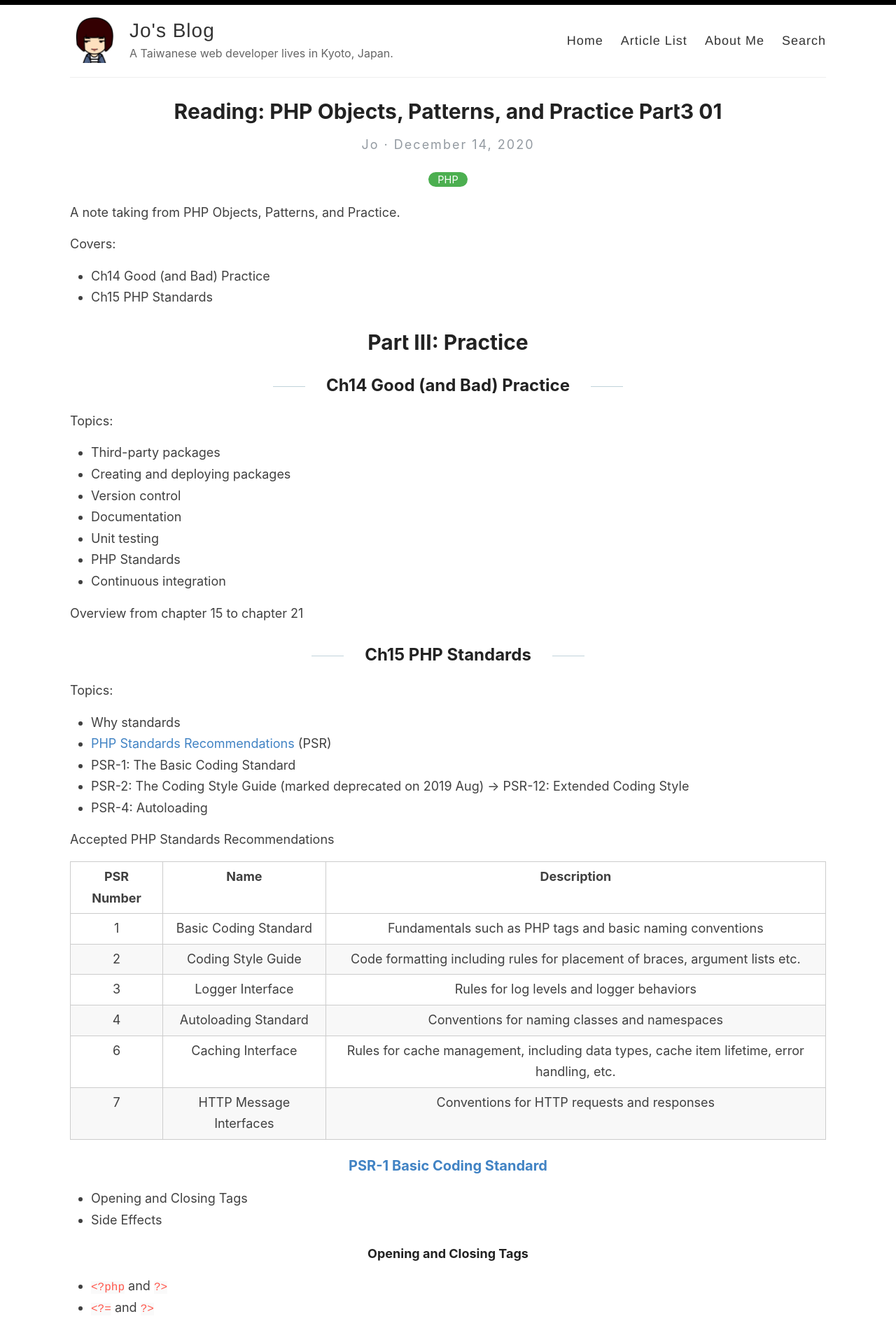
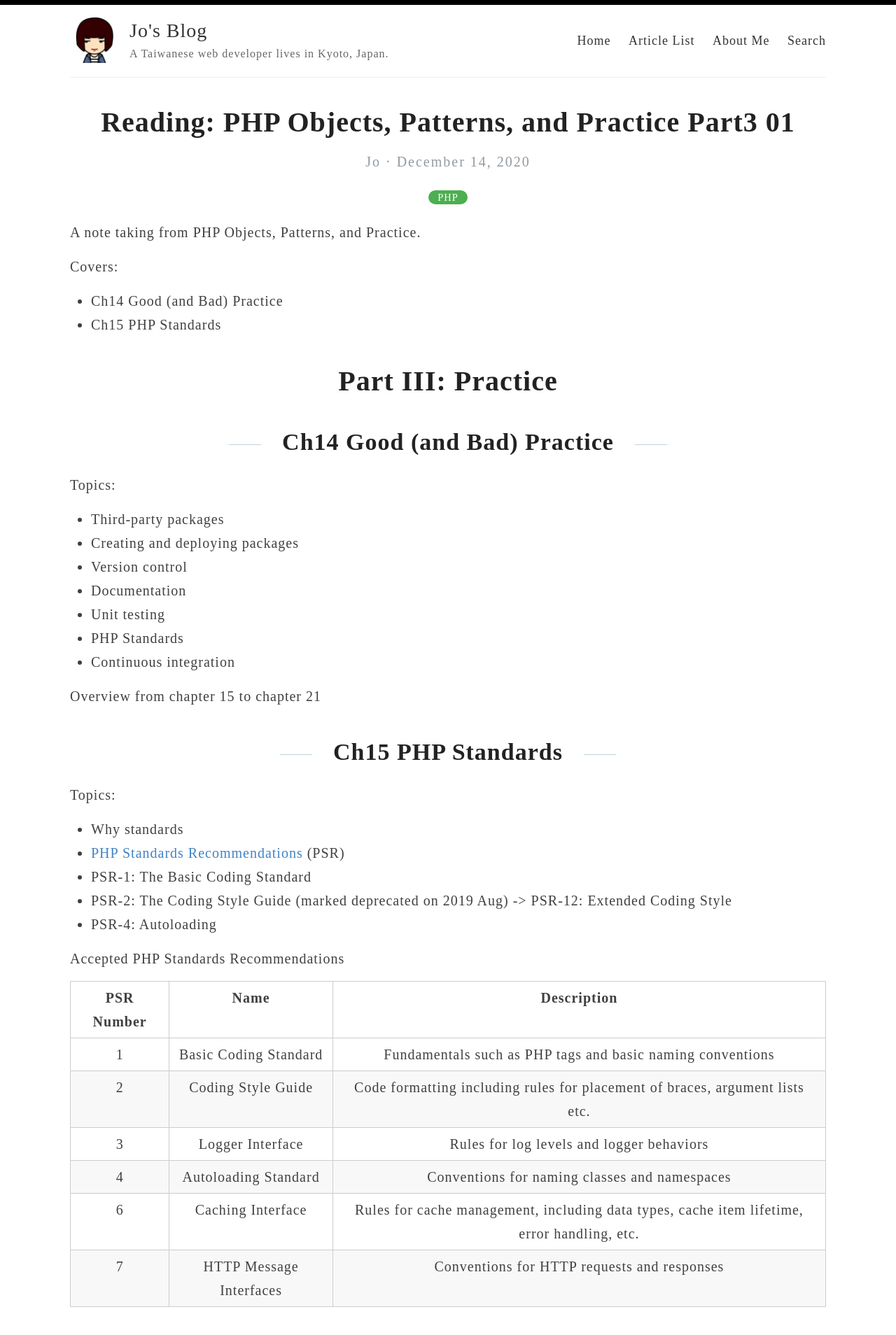
Before and after one commit to Jo-Minken/Jo-Minken.github.io, a Jekyll site: the page built from _posts/2020-12-14-Reading-PHP-Objects-Patterns-and-Practice-03-01.md, in a window 1280 px wide. Shown: the top 1908 px of the page at 70% size. Built offline with Jekyll 4.4.1, drawn with Linux system fonts in a browser that asks for light colours; some web fonts are replaced.

Commit message:
新增字型 Taipei Sans TC 台北黑體 ♡

```diff
--- a/_sass/_darcula.scss
+++ b/_sass/_darcula.scss
@@ -2,18 +2,20 @@
     background-color: #1e1c3f;
     padding: 7px 7px 7px 10px;
     overflow: auto;
-    font-size: 95%;
+    font-size: 18px;
+    letter-spacing: initial;
 }
 
 code {
     font-family:'Bitstream Vera Sans Mono','Courier', monospace;
     color: #d8d8d8;
+    letter-spacing: initial;
 }
 
 .highlighter-rouge {
     background-color: #FAFAFA;
     color: #FF554A;
-    font-size: 16px;
+    font-size: 20px;
 }
 
 .highlight .hll { background-color: #f1fa8c }
--- a/assets/style.scss
+++ b/assets/style.scss
@@ -13,7 +13,17 @@
 /* BASE RULES */
 /**************/
 
-@import url('https://fonts.googleapis.com/css?family=Roboto');
+@font-face {
+  font-family: "Taipei Sans TC";
+  src: url("/fonts/TaipeiSansTCBeta-Light.ttf") format("truetype");
+}
+
+@font-face {
+  font-family: 'Taipei Sans TC';
+  src: url("/fonts/TaipeiSansTCBeta-Regular.ttf") format("truetype");
+  font-weight: bold;
+  font-style: normal;
+}
 
 html {
   font-size: 100%;
@@ -22,11 +32,13 @@ html {
 
 body {
   background: #fff;
-  font-family: -system-ui, -apple-system, BlinkMacSystemFont, "Segoe UI", Roboto, Helvetica, Arial, sans-serif, "Apple Color Emoji", "Segoe UI Emoji", "Segoe UI Symbol";
+  // font-family: -system-ui, -apple-system, BlinkMacSystemFont, "Segoe UI", Roboto, Helvetica, Arial, sans-serif, "Apple Color Emoji", "Segoe UI Emoji", "Segoe UI Symbol";
+  font-family: "Taipei Sans TC";
   color: #404040;
   line-height: 1.7;
   font-weight: 400;
-  font-size: 18px;
+  font-size: 20px;
+  letter-spacing: 1px;
   height: 100%;
 }
 
@@ -38,7 +50,8 @@ body {
 }
 
 h1, h2, h3, h4, h5, h6 {
-  font-family: -system-ui, -apple-system, BlinkMacSystemFont, "Segoe UI", Roboto, Helvetica, Arial, sans-serif, "Apple Color Emoji", "Segoe UI Emoji", "Segoe UI Symbol";
+  // font-family: -system-ui, -apple-system, BlinkMacSystemFont, "Segoe UI", Roboto, Helvetica, Arial, sans-serif, "Apple Color Emoji", "Segoe UI Emoji", "Segoe UI Symbol";
+  font-family: "Taipei Sans TC";
   color: $darkerGray;
   font-weight: bold;
 
@@ -53,14 +66,14 @@ h1, h2, h3, h4, h5, h6 {
 }
 
 h1 {
-  font-size: 30px;
+  font-size: 40px;
   a {
     color: inherit;
   }
 }
 
 h2 {
-  font-size: 24px;
+  font-size: 34px;
 }
 
 @media (min-width: 769px){
@@ -76,12 +89,21 @@ h2 {
 }
 
 h3 {
-  font-size: 20px;
+  font-size: 30px;
+  border-bottom: #c0d3da 2px dashed;
 }
 
-h4 {
-  font-size: 18px;
-  color: #222;
+h4, h5, h6 {
+  font-size: 28px;
+  color: #a1bdc7;
+}
+
+h5 {
+  font-size: 26px;
+}
+
+h6 {
+  font-size: 24px;
 }
 
 p {
@@ -315,7 +337,8 @@ p > img {
   margin: 0;
   color: $darkGray;
   cursor: pointer;
-  font-family: $helveticaNeue;
+  // font-family: $helveticaNeue;
+  font-family: "Taipei Sans TC";
   font-weight: 300;
   font-size: 28px;
   letter-spacing: 1px;
@@ -339,7 +362,8 @@ p > img {
 nav {
   float: right;
   margin-top: 23px; // @TODO: Vertically middle align
-  font-family: $helveticaNeue;
+  // font-family: $helveticaNeue;
+  font-family: "Taipei Sans TC";
   font-size: 18px;
 
   @include mobile {
@@ -384,7 +408,6 @@ nav {
     padding: 0.1em 1em;
     color: $gray;
     font-size: 22px;
-    /*font-style: italic;*/
     background-color: #ede4e8;
   }
 
@@ -453,20 +476,18 @@ body:after {
 }
 
 .post h1{
-  font-family: -system-ui, -apple-system, BlinkMacSystemFont, "Segoe UI", Roboto, Helvetica, Arial, sans-serif, "Apple Color Emoji", "Segoe UI Emoji", "Segoe UI Symbol";
+  // font-family: -system-ui, -apple-system, BlinkMacSystemFont, "Segoe UI", Roboto, Helvetica, Arial, sans-serif, "Apple Color Emoji", "Segoe UI Emoji", "Segoe UI Symbol";
+  font-family: "Taipei Sans TC";
   text-align: center;
   font-weight: bold;
-  font-kerning: auto;
-  font-feature-settings: "kern","liga","dlig","hlig","cswh";
   line-height: 1.2;
 }
 
 .page h1{
-  font-family: -system-ui, -apple-system, BlinkMacSystemFont, "Segoe UI", Roboto, Helvetica, Arial, sans-serif, "Apple Color Emoji", "Segoe UI Emoji", "Segoe UI Symbol";
+  // font-family: -system-ui, -apple-system, BlinkMacSystemFont, "Segoe UI", Roboto, Helvetica, Arial, sans-serif, "Apple Color Emoji", "Segoe UI Emoji", "Segoe UI Symbol";
+  font-family: "Taipei Sans TC";
   text-align: center;
   font-weight: bold;
-  font-kerning: auto;
-  font-feature-settings: "kern","liga","dlig","hlig","cswh";
   line-height: 1.2;
 }
 
@@ -484,7 +505,8 @@ body:after {
 .cd-container a {
   color: #30434e;
   text-decoration: none;
-  font-family: "Open Sans", sans-serif;
+  // font-family: "Open Sans", sans-serif;
+  font-family: "Taipei Sans TC";
 }
 
 .cd-container img {
@@ -492,7 +514,8 @@ body:after {
 }
 
 .cd-container h1, .cd-container h2 {
-  font-family: "Open Sans", sans-serif;
+  // font-family: "Open Sans", sans-serif;
+  font-family: "Taipei Sans TC";
   font-weight: bold;
 }
 
@@ -634,7 +657,8 @@ Modules - reusable parts of our design
 }
 
 #carbonads {
-  font-family: -apple-system, BlinkMacSystemFont, "Segoe UI", Roboto, Oxygen-Sans, Ubuntu, Cantarell, "Helvetica Neue", Helvetica, Arial, sans-serif;
+  // font-family: -apple-system, BlinkMacSystemFont, "Segoe UI", Roboto, Oxygen-Sans, Ubuntu, Cantarell, "Helvetica Neue", Helvetica, Arial, sans-serif;
+  font-family: "Taipei Sans TC";
   display: inline-block;
   overflow: hidden;
   max-width: 270px;
```
Also changed, not shown: fonts/EBGaramond-Regular.ttf (deleted), fonts/aramisi.ttf (deleted), 2 other files.
